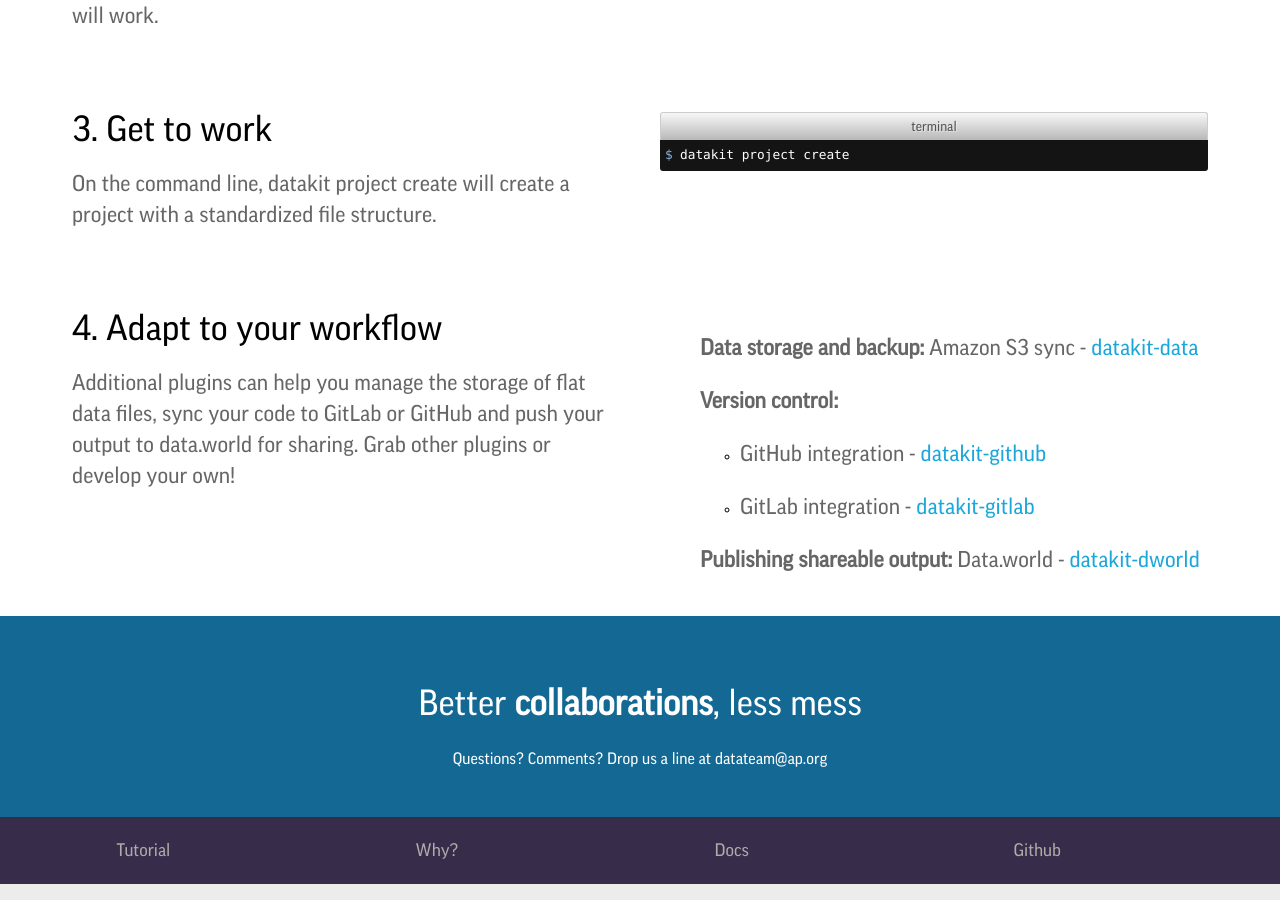
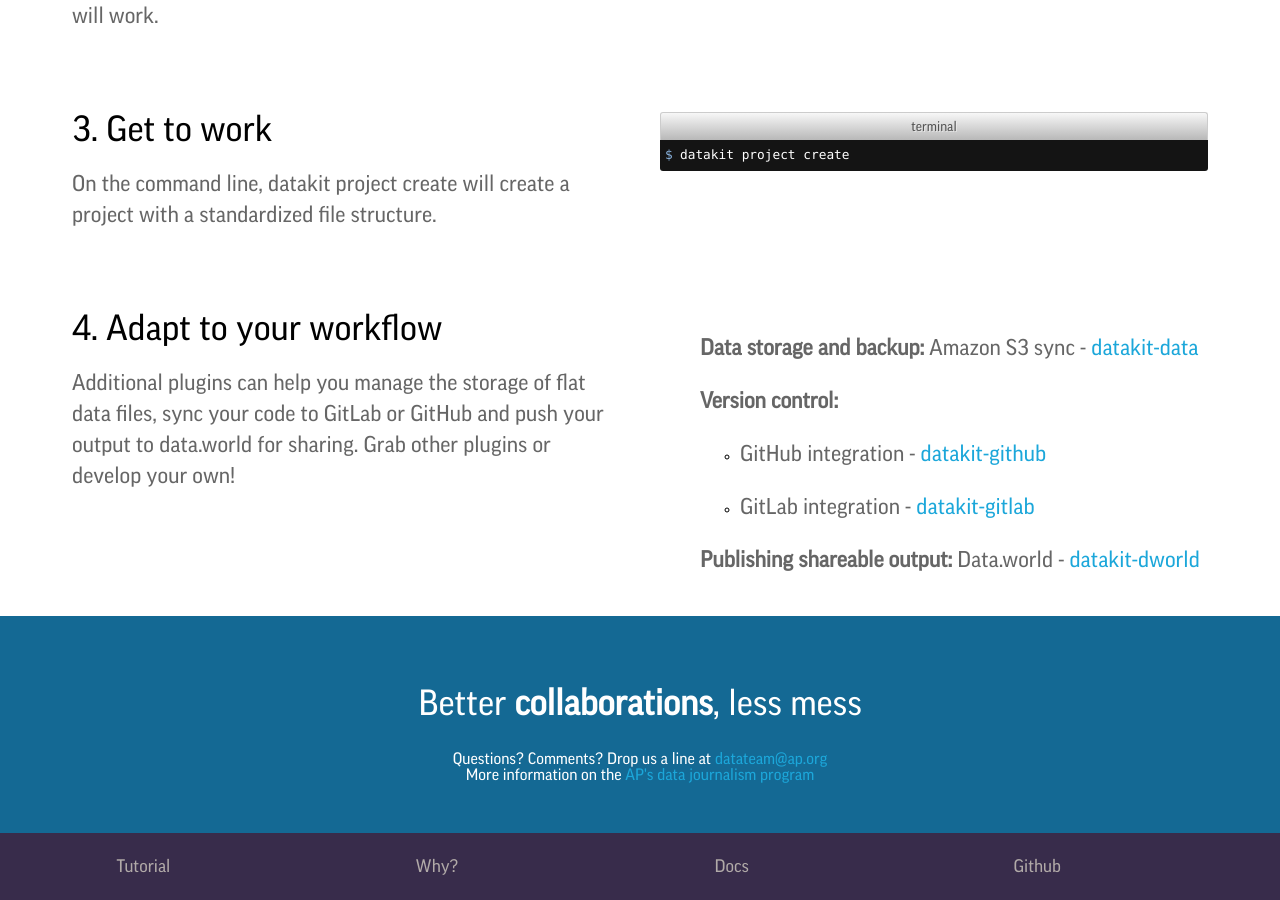
Before and after one commit to associatedpress/datakit-docs-template, a Jekyll site: the page built from index.html, in a window 1280 px wide and 900 px high, scrolled down 2022 px. Built offline with Jekyll 4.4.1, drawn with Linux system fonts in a browser that asks for light colours.

Commit message:
Add email link & data journalism page link

```diff
--- a/index.html
+++ b/index.html
@@ -179,6 +179,8 @@ description: Introduction and demo of DataKit
 
   <section class="bottom-cta">
     <h2>Better <strong>collaborations</strong>, less mess</h2>
-    <subtext>Questions? Comments? Drop us a line at datateam@ap.org</subtext>
+    <subtext>Questions? Comments? Drop us a line at <a href="mailto:datateam@ap.org?Subject=DataKit" target="_blank">datateam@ap.org</a></subtext>
+    <br>
+    <subtext>More information on the <a href="https://www.ap.org/en-us/formats/data-journalism">AP's data journalism program</a></subtext>
   </section>
 </div>
```
